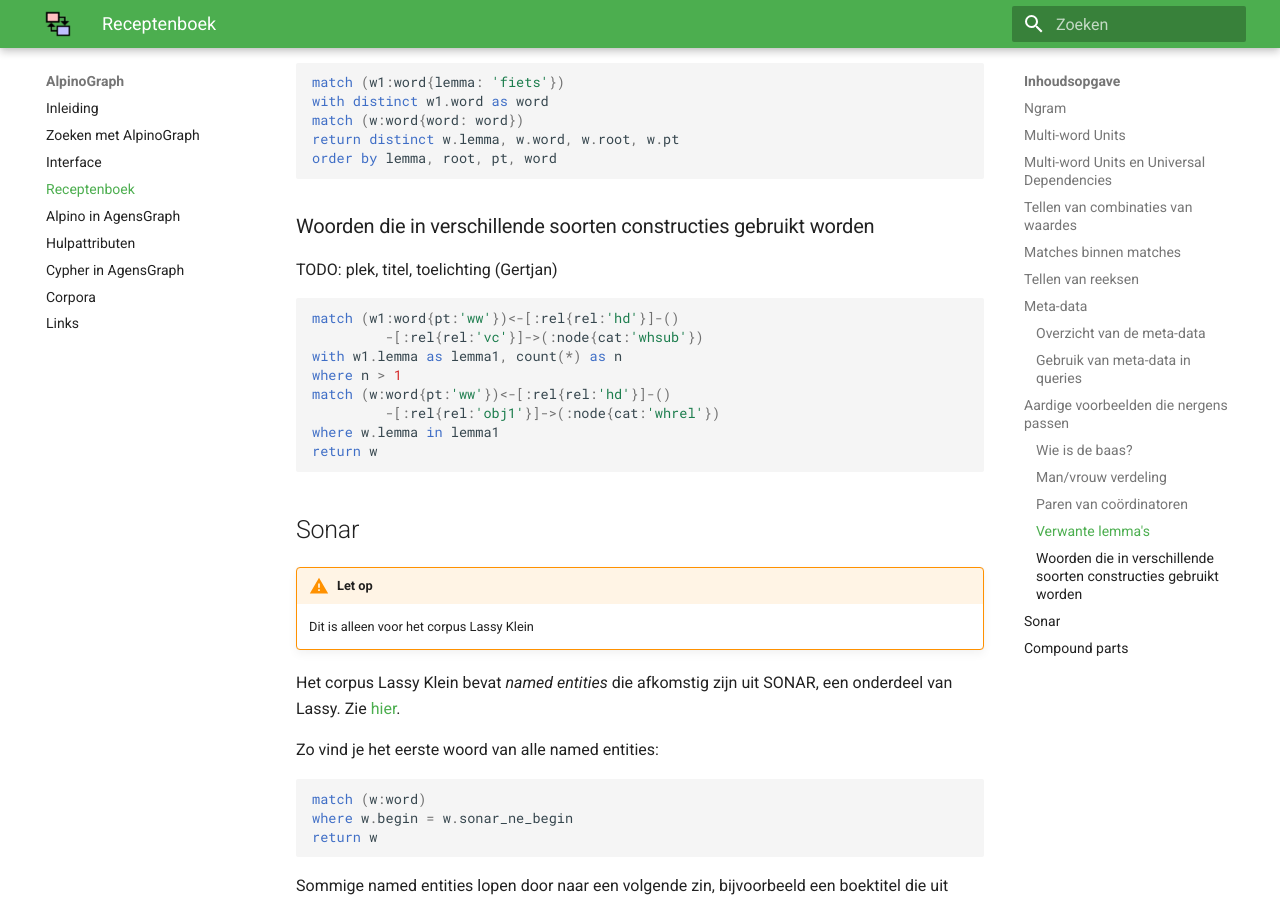
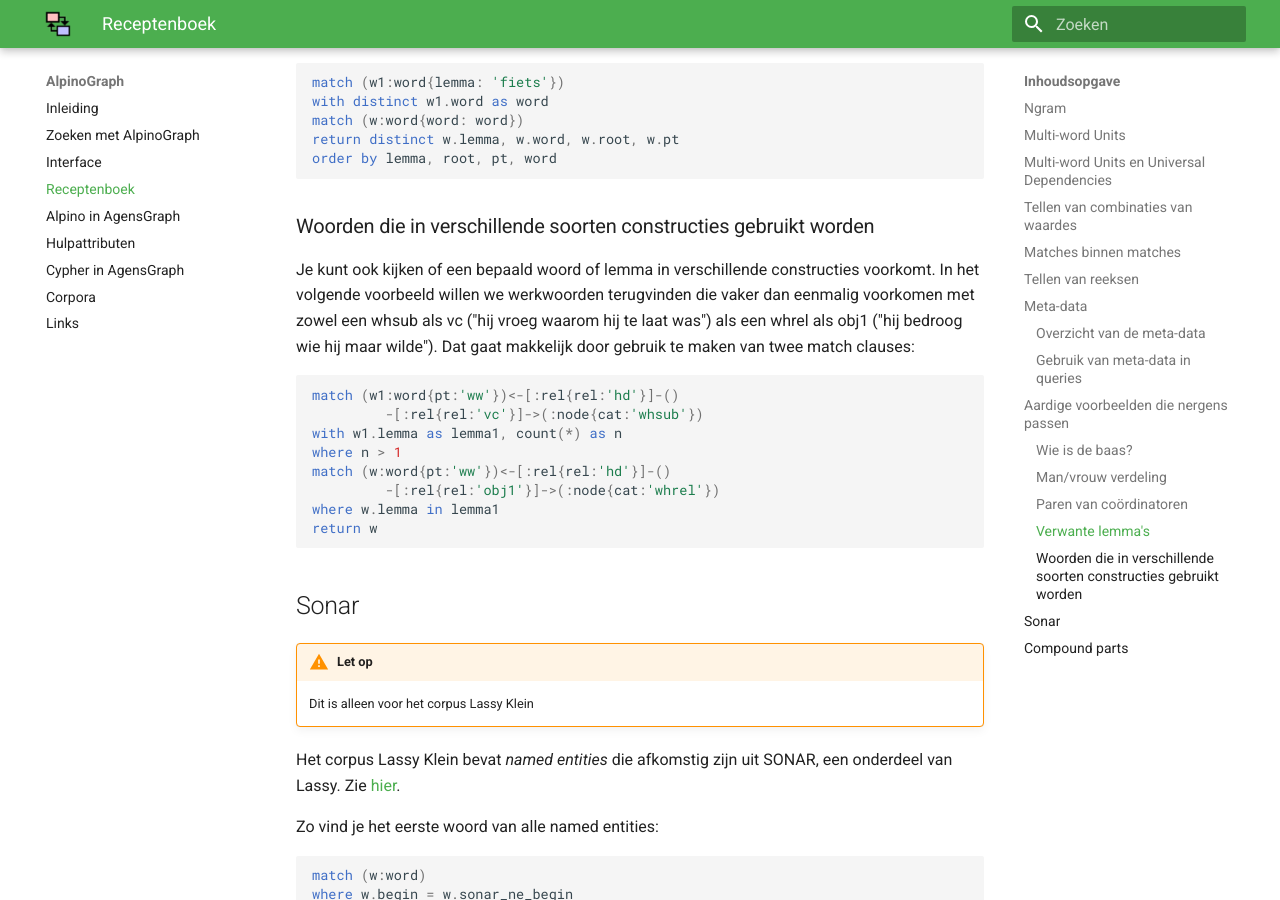
Before and after one commit to rug-compling/alpinograph-docs, an MkDocs documentation site: the page built from docs/recepten.md, in a window 1280 px wide and 900 px high, scrolled down 7843 px. Built offline with MkDocs 1.6.1 and Material for MkDocs 9.7.7, drawn with Linux system fonts in a browser that asks for light colours.

Commit message:
Update recepten.md
korte uitleg toegevoegd woorden in verschillende constructies

````diff
--- a/docs/recepten.md
+++ b/docs/recepten.md
@@ -377,7 +377,11 @@ order by lemma, root, pt, word
 
 ### Woorden die in verschillende soorten constructies gebruikt worden
 
-TODO: plek, titel, toelichting (Gertjan)
+Je kunt ook kijken of een bepaald woord of lemma in verschillende constructies
+voorkomt. In het volgende voorbeeld willen we werkwoorden terugvinden die vaker
+dan eenmalig voorkomen met zowel een whsub als vc ("hij vroeg waarom hij te laat was")
+als een whrel als obj1 ("hij bedroog wie hij maar wilde"). Dat gaat makkelijk door
+gebruik te maken van twee match clauses:
 
 ```cypher
 match (w1:word{pt:'ww'})<-[:rel{rel:'hd'}]-()
````
